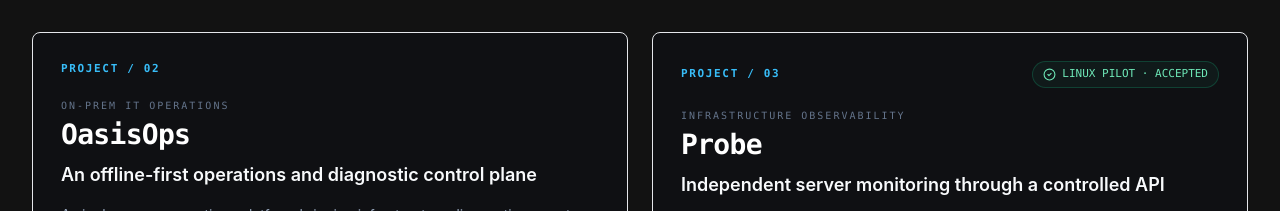
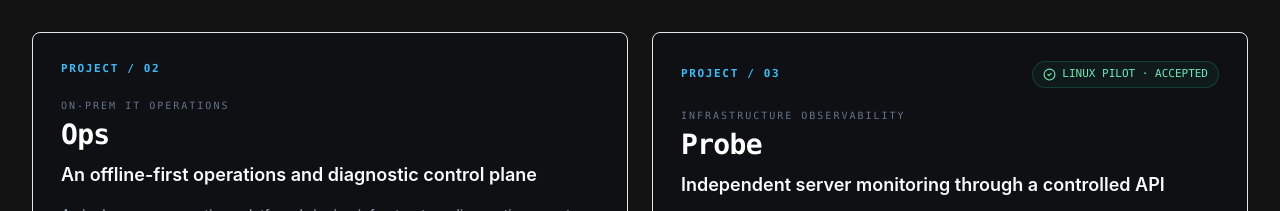
Before and after one commit to the-masoud/masoud-zeynali-portfolio, a Next.js app: page / in a window 1280 px wide. Shown: the part 7900-8111 px from the top of the page. Built offline with nearby package versions, Linux system fonts and the light colour scheme.

Commit message:
Rename OasisOps portfolio display title to Ops

```diff
--- a/components/work/projectPortfolioData.ts
+++ b/components/work/projectPortfolioData.ts
@@ -47,7 +47,7 @@ export const projectPortfolio: Record<Locale, PortfolioProjectPresentation> = {
     projects: [
       {
         id: "oasisops",
-        name: "OasisOps",
+        name: "Ops",
         domain: "ON-PREM IT OPERATIONS",
         tagline: "An offline-first operations and diagnostic control plane",
         overview:
@@ -188,7 +188,7 @@ export const projectPortfolio: Record<Locale, PortfolioProjectPresentation> = {
     projects: [
       {
         id: "oasisops",
-        name: "OasisOps",
+        name: "Ops",
         domain: "عملیات فناوری اطلاعات درون‌سازمانی",
         tagline: "مرکز کنترل عملیات و عیب‌یابی بدون وابستگی به ابر",
         overview:
```
